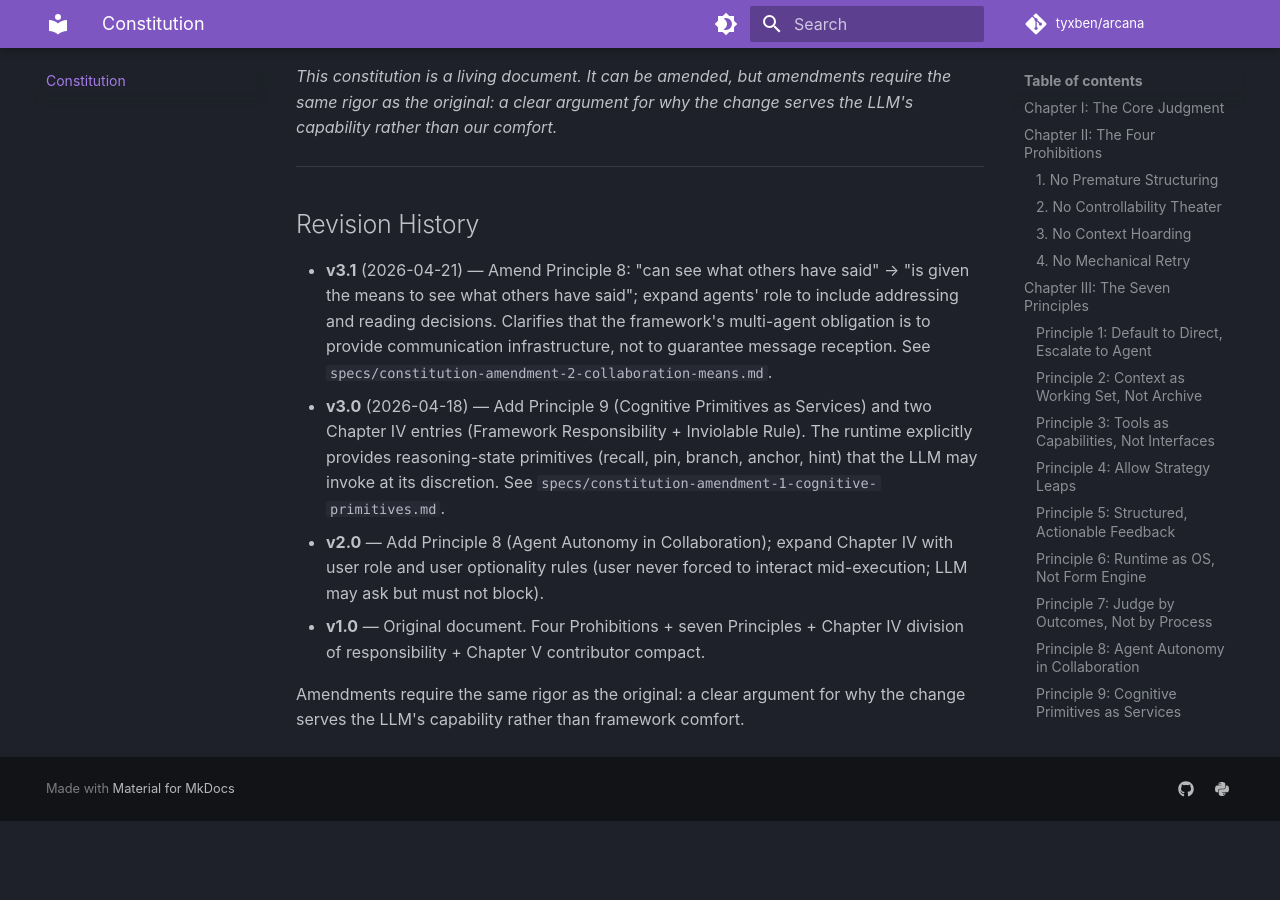
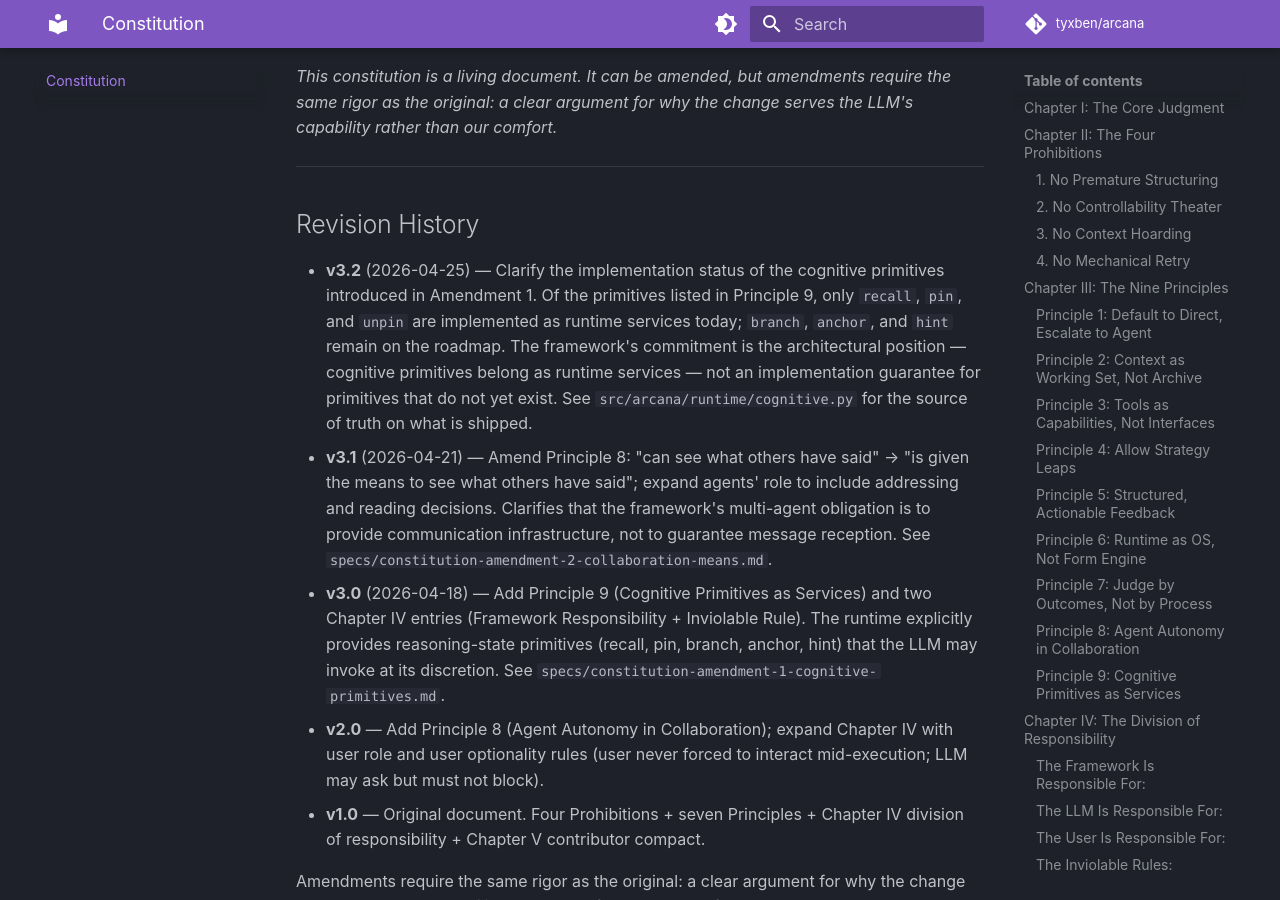
Before and after one commit to tyxben/arcana, an MkDocs documentation site: the page built from docs/constitution.md, in a window 1280 px wide and 900 px high, scrolled down 7590 px. Built offline with MkDocs 1.6.1 and Material for MkDocs 9.7.7, drawn with Linux system fonts in a browser that asks for light colours; comment, search, counter and statistics services are not loaded; before the commit the page ends 8411 px from its top, so only the background shows below that; some of the changed text lies outside the part shown.

Commit message:
docs(constitution): v3.2 — fix principle count + cognitive primitive scope
CONSTITUTION.md header v3.0 → v3.2 (header was stale; revision history
already had a v3.1 entry). Chapter III heading "Seven Principles" →
"Nine Principles" to match the actual nine-principle body. Add v3.2
revision entry clarifying that of the cognitive primitives introduced in
Amendment 1, only recall/pin/unpin are implemented as runtime services
today; branch/anchor/hint remain roadmap. The architectural commitment
stands; the implementation guarantee is narrowed to what actually ships.

README: "Eight design principles" → "Nine design principles".

```diff
--- a/CONSTITUTION.md
+++ b/CONSTITUTION.md
@@ -1,6 +1,6 @@
 # The Arcana Constitution
 
-**Version: 3.0** — see [Revision History](#revision-history)
+**Version: 3.2** — see [Revision History](#revision-history)
 
 This is not a style guide. This is the architectural law of Arcana. Every line of code, every PR, every design decision must answer to this document.
 
@@ -64,7 +64,7 @@
 
 ---
 
-## Chapter III: The Seven Principles
+## Chapter III: The Nine Principles
 
 These are the design laws of Arcana. They are not aspirational. They are mandatory.
 
@@ -243,6 +243,7 @@
 
 ## Revision History
 
+- **v3.2** (2026-04-25) — Clarify the implementation status of the cognitive primitives introduced in Amendment 1. Of the primitives listed in Principle 9, only `recall`, `pin`, and `unpin` are implemented as runtime services today; `branch`, `anchor`, and `hint` remain on the roadmap. The framework's commitment is the architectural position — cognitive primitives belong as runtime services — not an implementation guarantee for primitives that do not yet exist. See `src/arcana/runtime/cognitive.py` for the source of truth on what is shipped.
 - **v3.1** (2026-04-21) — Amend Principle 8: "can see what others have said" → "is given the means to see what others have said"; expand agents' role to include addressing and reading decisions. Clarifies that the framework's multi-agent obligation is to provide communication infrastructure, not to guarantee message reception. See `specs/constitution-amendment-2-collaboration-means.md`.
 - **v3.0** (2026-04-18) — Add Principle 9 (Cognitive Primitives as Services) and two Chapter IV entries (Framework Responsibility + Inviolable Rule). The runtime explicitly provides reasoning-state primitives (recall, pin, branch, anchor, hint) that the LLM may invoke at its discretion. See `specs/constitution-amendment-1-cognitive-primitives.md`.
 - **v2.0** — Add Principle 8 (Agent Autonomy in Collaboration); expand Chapter IV with user role and user optionality rules (user never forced to interact mid-execution; LLM may ask but must not block).
```
Also changed, not shown: README.md (+1 -1 lines).
